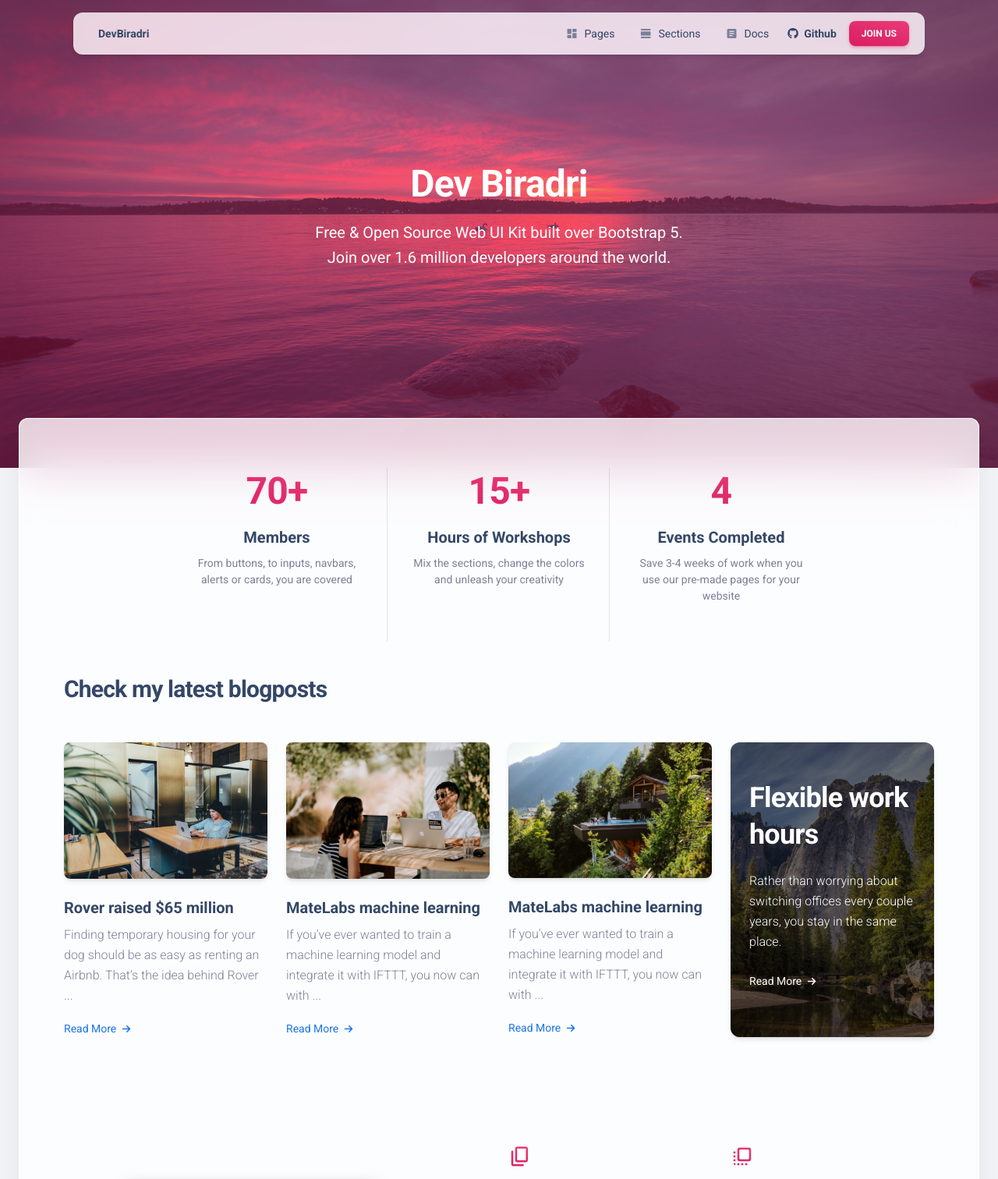
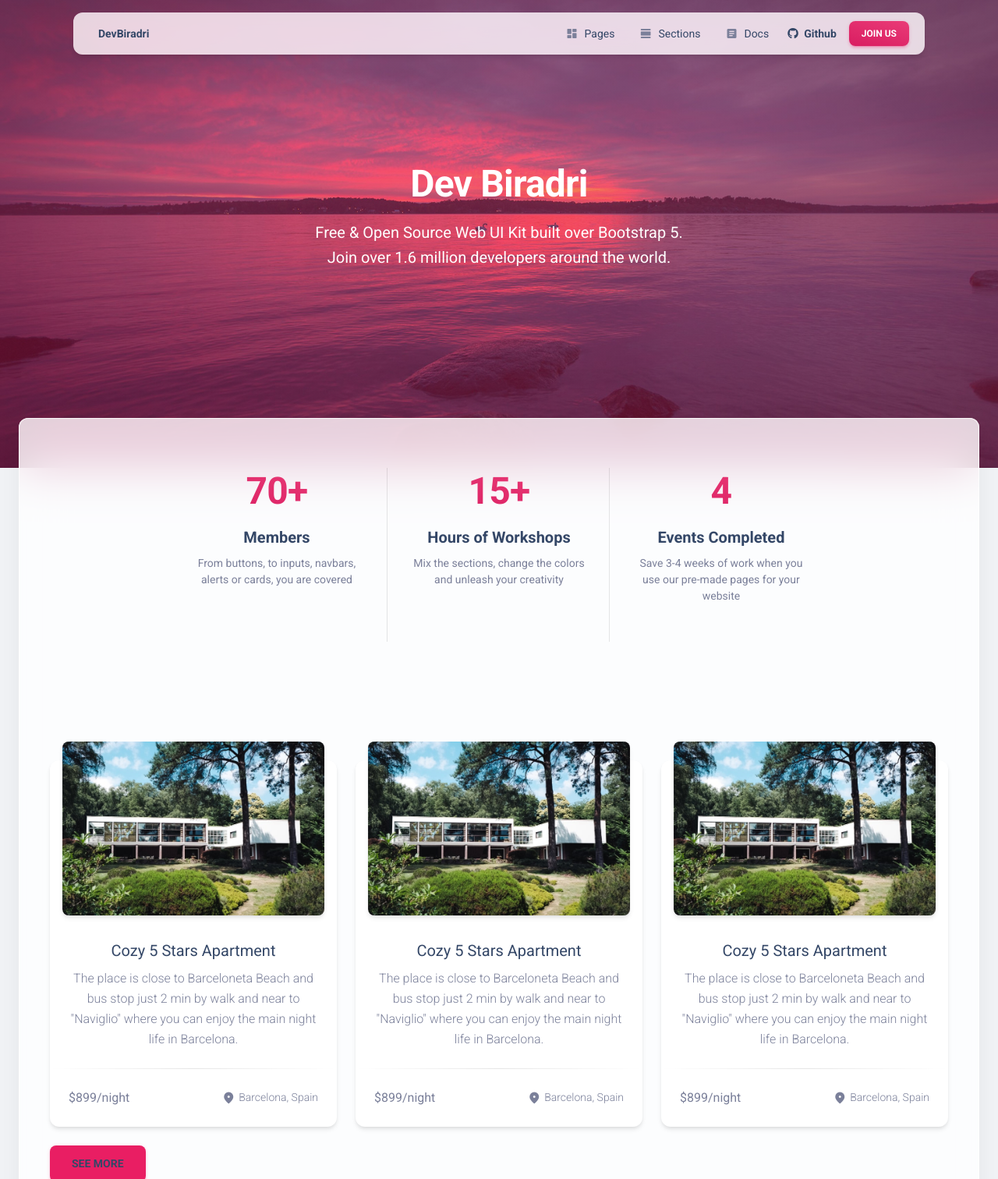
Before and after one commit to Shaheer04/DevBiradri-Website, a Flask app: page / in a window 1280 px wide. Shown: the top 1512 px of the page at 78% size. Run offline with Flask 3, Linux system fonts and the light colour scheme; some libraries are stand-ins or nearby versions.

Commit message:
added event cards on homepage

```diff
--- a/templates/index.html
+++ b/templates/index.html
@@ -147,94 +147,109 @@
     </div>
   </section>
 
-  <section class="py-3">
-    <div class="container">
-      <div class="row">
-        <div class="col-lg-6">
-          <h3 class="mb-5">Check my latest blogposts</h3>
+  <div class="container-fluid px-4 mt-8 mb-4">
+    <div class="row g-4 justify-content-center">
+      <div class="col-lg-4 col-md-6 col-sm-12">
+        <div class="card" data-animation="true" style="max-width: 100%;">
+          <div class="card-header p-0 position-relative mt-n4 mx-3 z-index-2">
+            <a class="d-block blur-shadow-image">
+              <img src="https://demos.creative-tim.com/test/material-dashboard-pro/assets/img/products/product-1-min.jpg" alt="img-blur-shadow" class="img-fluid shadow border-radius-lg">
+            </a>
+            <div class="colored-shadow" style="background-image: url(&quot;https://demos.creative-tim.com/test/material-dashboard-pro/assets/img/products/product-1-min.jpg&quot;);"></div>
           </div>
+          <div class="card-body text-center">
+            <div class="d-flex mt-n6 mx-auto">
+              <a class="btn btn-link text-primary ms-auto border-0" data-bs-toggle="tooltip" data-bs-placement="bottom" title="Refresh">
+                <i class="material-icons text-lg">refresh</i>
+              </a>
+              <button class="btn btn-link text-info me-auto border-0" data-bs-toggle="tooltip" data-bs-placement="bottom" title="Edit">
+                <i class="material-icons text-lg">edit</i>
+              </button>
             </div>
-      <div class="row">
-        <div class="col-lg-3 col-sm-6">
-          <div class="card card-plain">
-            <div class="card-header p-0 position-relative">
-              <a class="d-block blur-shadow-image">
-                <img src="../static/assets/img/examples/testimonial-6-2.jpg" alt="img-blur-shadow" class="img-fluid shadow border-radius-lg" loading="lazy">
-              </a>
+            <h5 class="font-weight-normal mt-3">
+              <a href="javascript:;">Cozy 5 Stars Apartment</a>
+            </h5>
+            <p class="mb-0">
+              The place is close to Barceloneta Beach and bus stop just 2 min by walk and near to "Naviglio" where you can enjoy the main night life in Barcelona.
+            </p>
           </div>
-            <div class="card-body px-0">
-              <h5>
-                <a href="javascript:;" class="text-dark font-weight-bold">Rover raised $65 million</a>
-              </h5>
-              <p>
-                Finding temporary housing for your dog should be as easy as
-                renting an Airbnb. That’s the idea behind Rover ...
-              </p>
-              <a href="javascript:;" class="text-info text-sm icon-move-right">Read More
-                <i class="fas fa-arrow-right text-xs ms-1"></i>
-              </a>
+          <hr class="dark horizontal my-0">
+          <div class="card-footer d-flex">
+            <p class="font-weight-normal my-auto">$899/night</p>
+            <i class="material-icons position-relative ms-auto text-lg me-1 my-auto">place</i>
+            <p class="text-sm my-auto"> Barcelona, Spain</p>
           </div>
         </div>
       </div>
-        <div class="col-lg-3 col-sm-6">
-          <div class="card card-plain">
-            <div class="card-header p-0 position-relative">
+      <div class="col-lg-4 col-md-6 col-sm-12">
+        <div class="card" data-animation="true" style="max-width: 100%;">
+          <div class="card-header p-0 position-relative mt-n4 mx-3 z-index-2">
             <a class="d-block blur-shadow-image">
-                <img src="../static/assets/img/examples/testimonial-6-3.jpg" alt="img-blur-shadow" class="img-fluid shadow border-radius-lg" loading="lazy">
+              <img src="https://demos.creative-tim.com/test/material-dashboard-pro/assets/img/products/product-1-min.jpg" alt="img-blur-shadow" class="img-fluid shadow border-radius-lg">
             </a>
+            <div class="colored-shadow" style="background-image: url(&quot;https://demos.creative-tim.com/test/material-dashboard-pro/assets/img/products/product-1-min.jpg&quot;);"></div>
           </div>
-            <div class="card-body px-0">
-              <h5>
-                <a href="javascript:;" class="text-dark font-weight-bold">MateLabs machine learning</a>
+          <div class="card-body text-center">
+            <div class="d-flex mt-n6 mx-auto">
+              <a class="btn btn-link text-primary ms-auto border-0" data-bs-toggle="tooltip" data-bs-placement="bottom" title="Refresh">
+                <i class="material-icons text-lg">refresh</i>
+              </a>
+              <button class="btn btn-link text-info me-auto border-0" data-bs-toggle="tooltip" data-bs-placement="bottom" title="Edit">
+                <i class="material-icons text-lg">edit</i>
+              </button>
+            </div>
+            <h5 class="font-weight-normal mt-3">
+              <a href="javascript:;">Cozy 5 Stars Apartment</a>
             </h5>
-              <p>
-                If you’ve ever wanted to train a machine learning model
-                and integrate it with IFTTT, you now can with ...
+            <p class="mb-0">
+              The place is close to Barceloneta Beach and bus stop just 2 min by walk and near to "Naviglio" where you can enjoy the main night life in Barcelona.
             </p>
-              <a href="javascript:;" class="text-info text-sm icon-move-right">Read More
-                <i class="fas fa-arrow-right text-xs ms-1"></i>
-              </a>
+          </div>
+          <hr class="dark horizontal my-0">
+          <div class="card-footer d-flex">
+            <p class="font-weight-normal my-auto">$899/night</p>
+            <i class="material-icons position-relative ms-auto text-lg me-1 my-auto">place</i>
+            <p class="text-sm my-auto"> Barcelona, Spain</p>
           </div>
         </div>
       </div>
-        <div class="col-lg-3 col-sm-6">
-          <div class="card card-plain">
-            <div class="card-header p-0 position-relative">
+      <div class="col-lg-4 col-md-6 col-sm-12">
+        <div class="card" data-animation="true" style="max-width: 100%;">
+          <div class="card-header p-0 position-relative mt-n4 mx-3 z-index-2">
             <a class="d-block blur-shadow-image">
-                <img src="../static/assets/img/examples/blog-9-4.jpg" alt="img-blur-shadow" class="img-fluid shadow border-radius-lg" loading="lazy">
+              <img src="https://demos.creative-tim.com/test/material-dashboard-pro/assets/img/products/product-1-min.jpg" alt="img-blur-shadow" class="img-fluid shadow border-radius-lg">
             </a>
+            <div class="colored-shadow" style="background-image: url(&quot;https://demos.creative-tim.com/test/material-dashboard-pro/assets/img/products/product-1-min.jpg&quot;);"></div>
           </div>
-            <div class="card-body px-0">
-              <h5>
-                <a href="javascript:;" class="text-dark font-weight-bold">MateLabs machine learning</a>
+          <div class="card-body text-center">
+            <div class="d-flex mt-n6 mx-auto">
+              <a class="btn btn-link text-primary ms-auto border-0" data-bs-toggle="tooltip" data-bs-placement="bottom" title="Refresh">
+                <i class="material-icons text-lg">refresh</i>
+              </a>
+              <button class="btn btn-link text-info me-auto border-0" data-bs-toggle="tooltip" data-bs-placement="bottom" title="Edit">
+                <i class="material-icons text-lg">edit</i>
+              </button>
+            </div>
+            <h5 class="font-weight-normal mt-3">
+              <a href="javascript:;">Cozy 5 Stars Apartment</a>
             </h5>
-              <p>
-                If you’ve ever wanted to train a machine learning model
-                and integrate it with IFTTT, you now can with ...
+            <p class="mb-0">
+              The place is close to Barceloneta Beach and bus stop just 2 min by walk and near to "Naviglio" where you can enjoy the main night life in Barcelona.
             </p>
-              <a href="javascript:;" class="text-info text-sm icon-move-right">Read More
-                <i class="fas fa-arrow-right text-xs ms-1"></i>
-              </a>
+          </div>
+          <hr class="dark horizontal my-0">
+          <div class="card-footer d-flex">
+            <p class="font-weight-normal my-auto">$899/night</p>
+            <i class="material-icons position-relative ms-auto text-lg me-1 my-auto">place</i>
+            <p class="text-sm my-auto"> Barcelona, Spain</p>
           </div>
         </div>
       </div>
-        <div class="col-lg-3 col-md-12 col-12">
-          <div class="card card-blog card-background cursor-pointer">
-            <div class="full-background" style="background-image: url('../static/assets/img/examples/blog2.jpg')" loading="lazy"></div>
-            <div class="card-body">
-              <div class="content-left text-start my-auto py-4">
-                <h2 class="card-title text-white">Flexible work hours</h2>
-                <p class="card-description text-white">Rather than worrying about switching offices every couple years, you stay in the same place.</p>
-                <a href="javascript:;" class="text-white text-sm icon-move-right">Read More
-                  <i class="fas fa-arrow-right text-xs ms-1"></i>
-                </a>
+      <div class="d-flex">
+        <button type="button" class="btn btn-primary btn-lg"><a href="">See More</a></button>
       </div>
     </div>
   </div>
-        </div>
-      </div>
-    </div>
-  </section>
 
 <section class="my-5 py-5">
   <div class="container">
```
Lines whose indentation alone changed are shown as unchanged.
